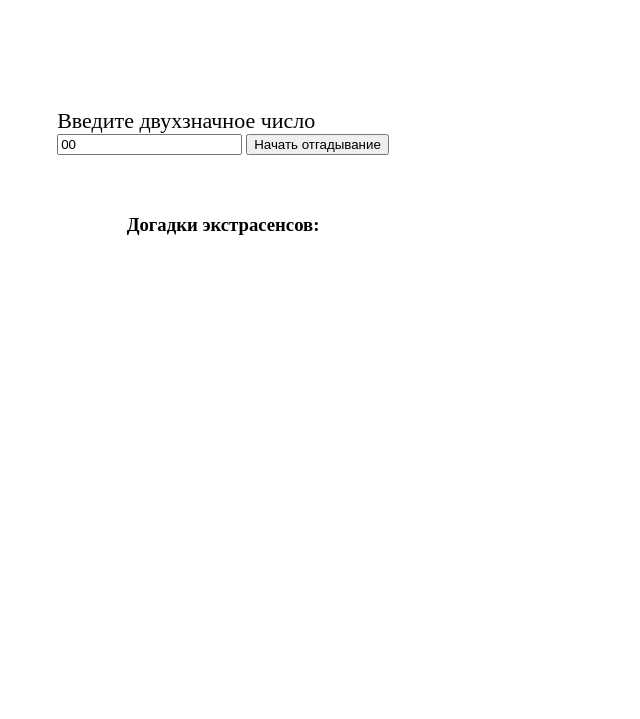
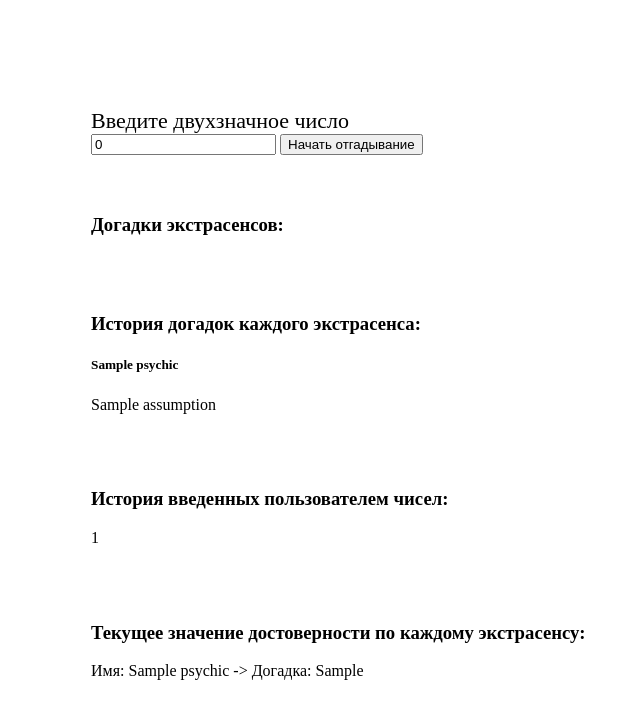
Before and after one commit to Sergey19940808/guess-number, a Django app: template src/guess_number/templates/guess_number/main.html in a window 1280 px wide. Shown: the top 719 px of the page, without its empty margins (417-1057 px from the left). Run offline with Django 3.2, Linux system fonts and the light colour scheme; the template is opened without the code that fills it: most values are stand-ins (such as "Sample title", 1, 10 or a date in 2020).

Commit message:
add component session, design structure for user, re-layout template main

```diff
--- a/src/guess_number/templates/guess_number/main.html
+++ b/src/guess_number/templates/guess_number/main.html
@@ -5,15 +5,15 @@
     <title>Guess it is number</title>
 </head>
 <body>
-    <div style="display: flex; align-items: center; justify-content: center; flex-direction: column">
+    <div style="display: flex; align-items: start; justify-content: center; flex-direction: column; margin: 0 0 0 500px">
         <div style="margin: 100px 0 0 0">
-            <form method="get" action="{% url 'main' %}">
+            <form method="get" action="{% url 'assessment' %}">
                 <label>
                     <span style="font-size: 22px">
                         Введите двухзначное число<br/>
                     </span>
                 </label>
-                <input type="number" value="00" name="number_user">
+                <input type="number" value="0" name="number_user">
                 <button>
                     Начать отгадывание
                 </button>
@@ -25,6 +25,53 @@
                 Догадки экстрасенсов:
             </h3>
         </div>
+
+        <div style="margin: 40px 0 0 0">
+            <h3>
+                История догадок каждого экстрасенса:
+            </h3>
+            {% for psychic in psychics %}
+                {% if psychic.assumptions %}
+                    <div>
+                        <h5>
+                            {{ psychic.name }}
+                        </h5>
+                        {% for assumption in psychic.assumptions %}
+                            <p>
+                                {{ assumption }}
+                            </p>
+                        {% endfor %}
+                    </div>
+                {% else %}
+                    Нет догадок у -> {{ psychic.name }}<br/>
+                {% endif %}
+            {% endfor %}
+        </div>
+
+        <div style="margin: 40px 0 0 0">
+            <h3>
+                История введенных пользователем чисел:
+            </h3>
+            {% if numbers %}
+                {% for number in numbers %}
+                    <p>{{ number }}</p>
+                {% endfor %}
+            {% else %}
+                Пока нет введенных цифр пользователем
+            {% endif %}
+        </div>
+
+        <div style="margin: 40px 0 0 0">
+            <h3>
+                Текущее значение достоверности по каждому экстрасенсу:
+            </h3>
+            {% for psychic in psychics %}
+                <p>
+                    Имя: {{ psychic.name }} ->
+                    Догадка: {{ psychic.index_effectivity }}
+                </p>
+            {% endfor %}
+        </div>
     </div>
 </body>
 </html>
--- a/src/guess_number/urls.py
+++ b/src/guess_number/urls.py
@@ -4,4 +4,5 @@ from .views import *
 
 urlpatterns = [
     path('', MainView.as_view(), name='main'),
+    path('assessment', AssessmentPsychicsView.as_view(), name='assessment'),
 ]
```
Also changed, not shown: src/guess_number/utils.py (added, +56 -0 lines), src/guess_number/views.py (+14 -22 lines).
